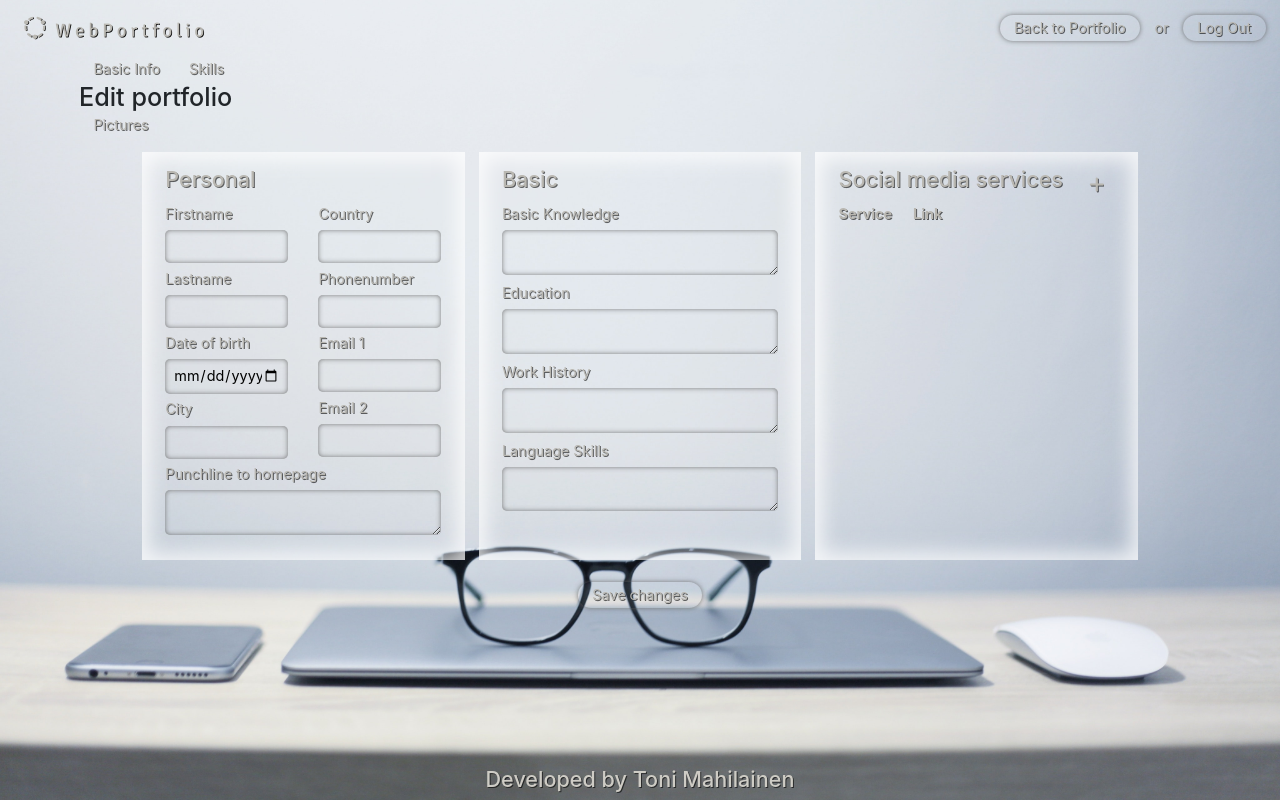
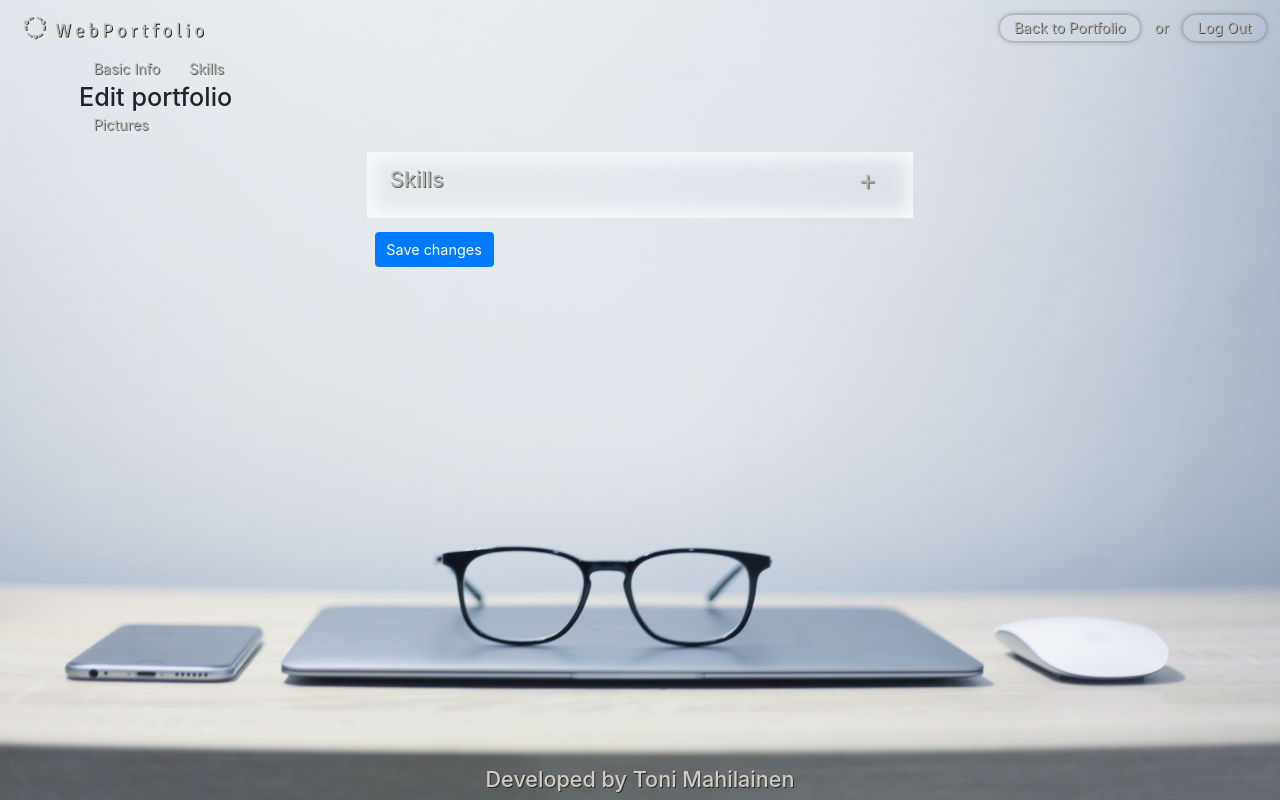
Before and after one commit to toni-mahilainen/WebPortfolio, a React (Create React App) app: page /editportfolio in a window 1280 px wide. Built offline with nearby package versions, Linux system fonts and the light colour scheme; sample sign-in values are in the browser's storage.

Commit message:
Skills välilehden tyyliä aloitettu

```diff
--- a/src/Components/EditPortfolio/editPortfolio.css
+++ b/src/Components/EditPortfolio/editPortfolio.css
@@ -31,7 +31,7 @@ textarea {
     box-shadow: inset 0px 0px 5px 0px rgba(95, 95, 95, 0.8);
 }
 
-#basicCol, #personalCol, #servicesCol {
+#basicCol, #personalCol, #servicesCol, #skillsCol {
     margin: 1rem .5rem;
     padding: 1rem 1.6rem;
     color: rgb(185, 183, 177);
@@ -183,13 +183,36 @@ textarea {
 /* ---------------------------SKILLS--------------------------- */
 
 .skill {
+    display: flex;
+}
+
+#skillsContainer {
+    width: 50%;
+}
+
+#skillsCol {
+
+}
+
+#skillsHeaderCol {
+    display: flex;
+}
+
+#addNewSkillBtn {
+    margin-right: .3rem;
+    margin-left: auto;
+    align-self: center;
+    font-size: larger;
     width: fit-content;
-    margin: 0 20px 0 0;
-    display: inline-block;
+    background-color: transparent;
+    border: none;
+    color: #b9b7b1;
+    text-shadow: 1px 1px rgba(0, 0, 0, 0.6);
+    outline: none;
 }
 
 #skillsAndProjects {
-    display: flexbox;
+    display: flex;
     width: 100%;
     overflow: unset;
 }
--- a/src/Components/EditPortfolio/editPortfolio.jsx
+++ b/src/Components/EditPortfolio/editPortfolio.jsx
@@ -799,16 +799,7 @@ class SkillsEdit extends Component {
         // divs
         let addSkillDiv = document.createElement("div");
         let addProjectsDiv = document.createElement("div");
-        // br´s
-        let br1 = document.createElement("br");
-        let br2 = document.createElement("br");
-        let br3 = document.createElement("br");
-        let br4 = document.createElement("br");
-        let br5 = document.createElement("br");
-        let br6 = document.createElement("br");
         // textnodes
-        let textNodeSkill = document.createTextNode("Skill");
-        let textNodeSkillLevel = document.createTextNode("Skill level");
         let textNodeAddProject = document.createTextNode("Add a project");
         let textNodeShowProjects = document.createTextNode("Show projects");
         let textNodeDeleteBtn = document.createTextNode("Delete a skill");
@@ -876,15 +867,9 @@ class SkillsEdit extends Component {
             deleteBtn.appendChild(textNodeDeleteBtn);
             // Append to div
             addSkillDiv.appendChild(spanSkillId);
-            addSkillDiv.appendChild(textNodeSkill);
-            addSkillDiv.appendChild(br1);
             addSkillDiv.appendChild(inputSkill);
-            addSkillDiv.appendChild(br2);
-            addSkillDiv.appendChild(textNodeSkillLevel);
-            addSkillDiv.appendChild(br3);
             addSkillDiv.appendChild(inputSkillLevel);
             addSkillDiv.appendChild(spanPercent);
-            addSkillDiv.appendChild(br4);
             addSkillDiv.appendChild(addProjectsDiv);
             addSkillDiv.appendChild(addProjectButton);
             addSkillDiv.appendChild(showProjectButton);
@@ -931,22 +916,14 @@ class SkillsEdit extends Component {
             this.closeAddSkillModal();
             // Append to div
             addSkillDiv.appendChild(spanSkillId);
-            addSkillDiv.appendChild(textNodeSkill);
-            addSkillDiv.appendChild(br1);
             addSkillDiv.appendChild(inputSkill);
-            addSkillDiv.appendChild(br2);
-            addSkillDiv.appendChild(textNodeSkillLevel);
-            addSkillDiv.appendChild(br3);
             addSkillDiv.appendChild(inputSkillLevel);
             addSkillDiv.appendChild(spanPercent);
-            addSkillDiv.appendChild(br4);
             addSkillDiv.appendChild(addProjectsDiv);
             addSkillDiv.appendChild(addProjectButton);
             addSkillDiv.appendChild(deleteBtn);
         }
         // Append to div
-        addSkillDiv.appendChild(br5);
-        addSkillDiv.appendChild(br6);
         skillsAndProjectsDiv.appendChild(addSkillDiv);
     }
 
@@ -1466,12 +1443,20 @@ class SkillsEdit extends Component {
     render() {
         return (
             <form onSubmit={this.handleSubmit}>
-                <Container>
+                <Container id="skillsContainer">
                     <Row>
-                        <Col>
-                            <h4>Skills</h4>
-                            <Button id="addNewSkillBtn" type="button" onClick={this.openAddSkillModal}>Add a skill</Button><br /><br />
-                            <div id="skillsAndProjects"></div>
+                        <Col id="skillsCol">
+                            <Row>
+                                <Col id="skillsHeaderCol">
+                                    <h4>Skills</h4>
+                                    <Button id="addNewSkillBtn" type="button" title="Add a new skill" onClick={this.openAddSkillModal}><span className="fas fa-plus"></span></Button><br /><br />
+                                </Col>
+                            </Row>
+                            <Row>
+                                <Col>
+                                    <div id="skillsAndProjects"></div>
+                                </Col>
+                            </Row>
                         </Col>
                     </Row>
                     <Row>
@@ -2439,8 +2424,8 @@ class EditPortfolio extends Component {
         super();
         this.state = {
             Profile: "",
-            BasicInfoBool: true,
-            SkillsBool: false,
+            BasicInfoBool: false,
+            SkillsBool: true,
             PicturesBool: false,
             AccountBool: false,
             Content: "",
```
